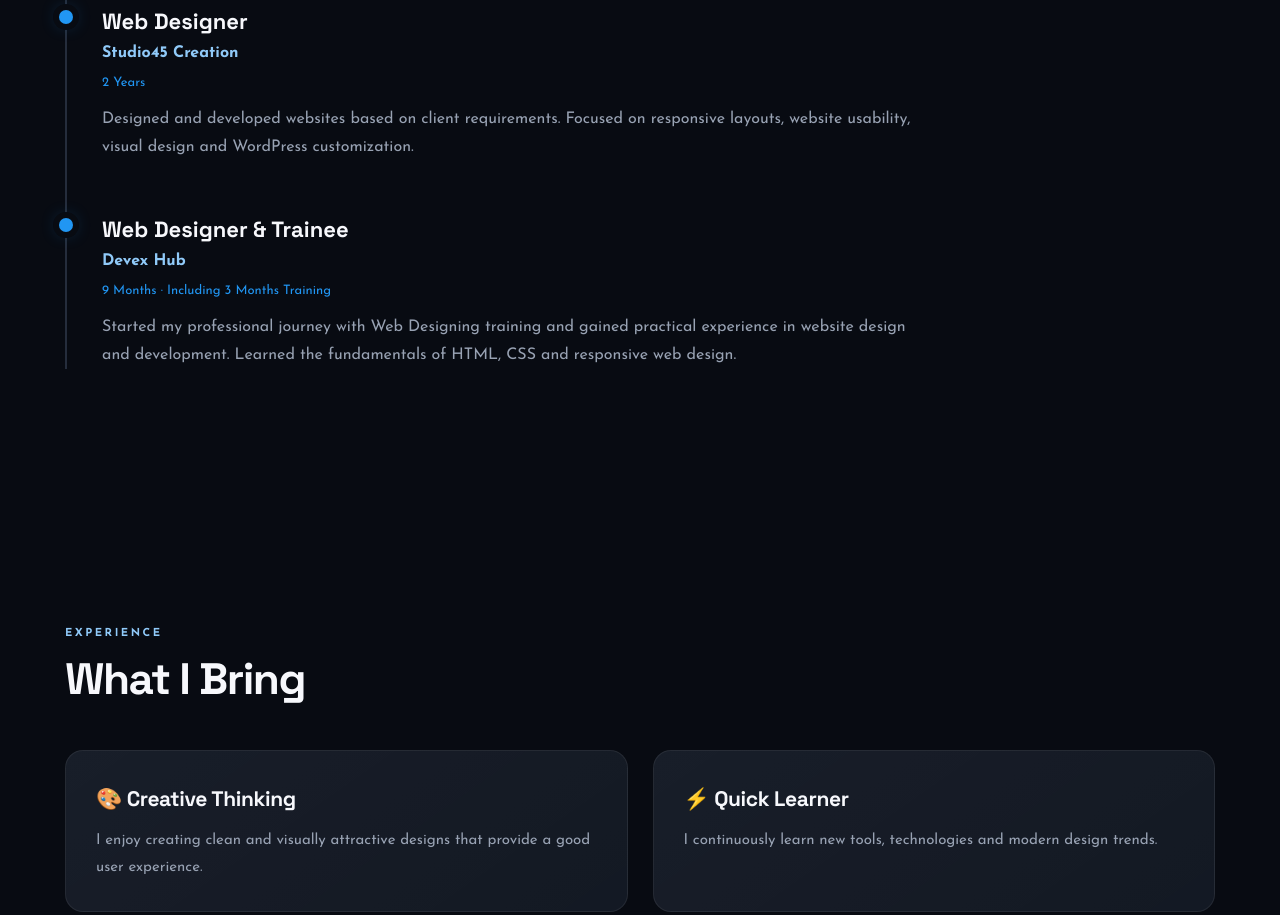
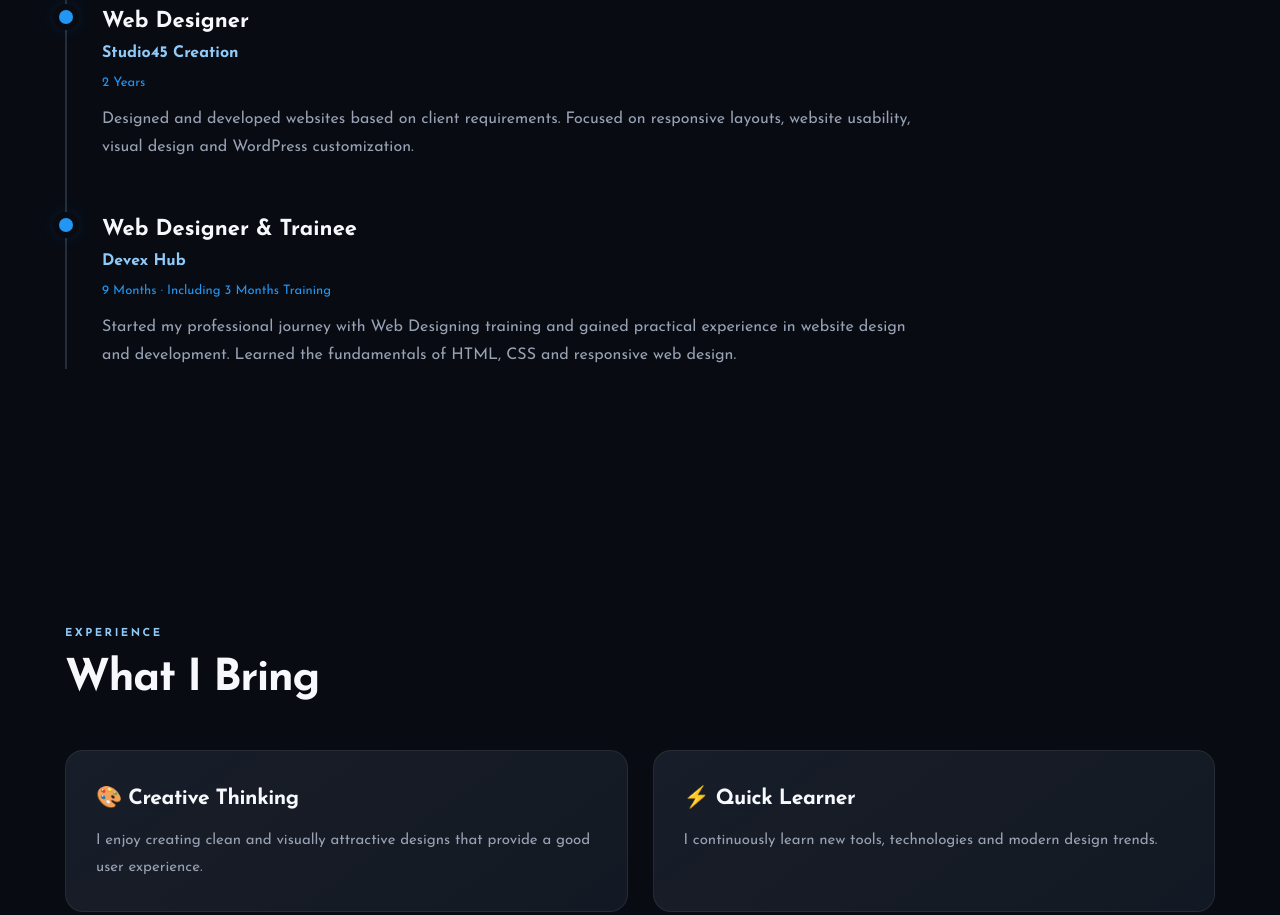
Before and after one commit to gopalsharmantz-dev/gopalsharmantz-dev.github.io, a plain HTML site: page experience.html in a window 1280 px wide. Shown: the part 661-1576 px from the top of the page. Drawn offline with Linux system fonts and the light colour scheme.

Commit message:
Update style.css

```diff
--- a/style.css
+++ b/style.css
@@ -475,7 +475,7 @@ section {
 }
 
 .section-title h2 {
-    font-family: "Space Grotesk",sans-serif;
+    font-family: "Josefin Sans", sans-serif;
     font-size: clamp(32px,5vw,44px);
     letter-spacing: -1.5px;
     line-height: 1.15;
@@ -564,7 +564,7 @@ section {
 }
 
 .card h3 {
-    font-family: "Space Grotesk",sans-serif;
+    font-family: "Josefin Sans", sans-serif;
     font-size: 21px;
     margin-bottom: 12px;
     letter-spacing: -0.4px;
@@ -663,7 +663,7 @@ section {
 }
 
 .timeline-item h3 {
-    font-family: "Space Grotesk",sans-serif;
+    font-family: "Josefin Sans", sans-serif;
     font-size: 22px;
 }
 
@@ -697,7 +697,7 @@ section {
 }
 
 .project h3 {
-    font-family: "Space Grotesk",sans-serif;
+    font-family: "Josefin Sans", sans-serif;
     font-size: 23px;
     margin: 12px 0;
 }
@@ -760,7 +760,7 @@ section {
     padding: 14px;
     color: #fff;
     margin-bottom: 15px;
-    font-family: "Manrope",sans-serif;
+    font-family: "Josefin Sans", sans-serif;
     outline: none;
     transition: border-color 0.3s ease,box-shadow 0.3s ease;
 }
```
